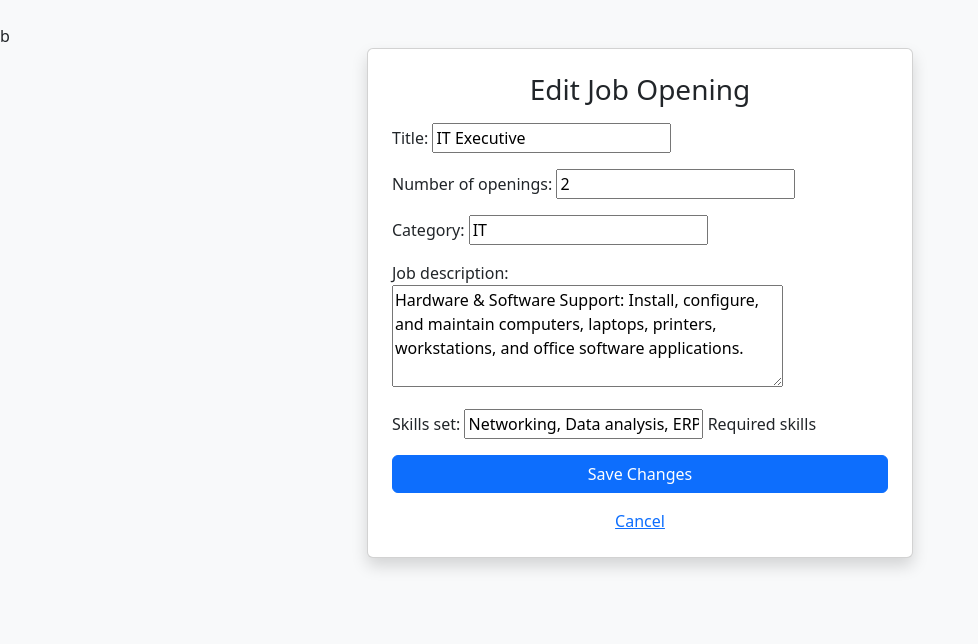
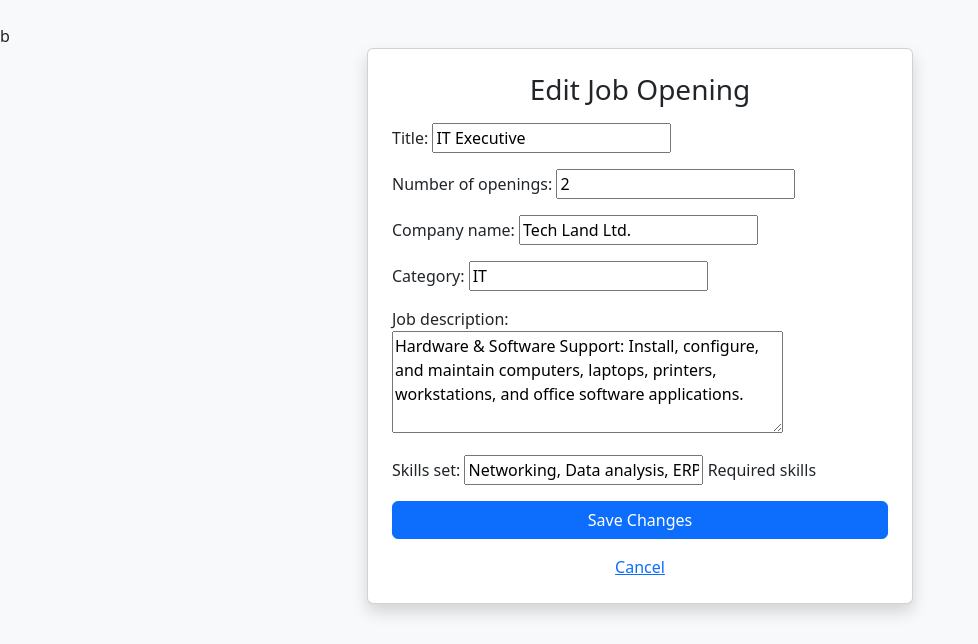
Before and after one commit to MMostafizurR/Job_Portal, a Django app: page /job/edit/3/ in a window 1280 px wide. Shown: the part 56-700 px from the top of the page, without its empty margins (0-978 px from the left). Run offline with Django 5.2, Linux system fonts and the light colour scheme; a user stored in the database is signed in; data comes from the database, SQL or seed files in the repository; both versions use the stored data as it was after the commit.

Commit message:
View done

```diff
--- a/Job_Portal/forms.py
+++ b/Job_Portal/forms.py
@@ -80,7 +80,7 @@ class UserProfileForm(forms.ModelForm):
 class JobPostForm(forms.ModelForm):
     class Meta:
         model = Job
-        fields = ['title', 'number_of_openings', 'category', 'job_description', 'skills_set']
+        fields = ['title', 'number_of_openings', 'company_name', 'category', 'job_description', 'skills_set']
         widgets = {
             'job_description': forms.Textarea(attrs={'rows': 4}),
         }
--- a/Job_Portal/models.py
+++ b/Job_Portal/models.py
@@ -29,6 +29,7 @@ class Job(models.Model):
     recruiter = models.ForeignKey(User, on_delete=models.CASCADE, related_name='jobs')
     title = models.CharField(max_length=200)
     number_of_openings = models.PositiveIntegerField()
+    company_name = models.CharField(max_length=200, blank=True, null=True)
     category = models.CharField(max_length=100)
     job_description = models.TextField()
     skills_set = models.CharField(max_length=255, help_text="Required skills")
--- a/Job_Portal/views.py
+++ b/Job_Portal/views.py
@@ -16,8 +16,10 @@ def dashboard_view(request):
   if query:
     jobs = jobs.filter(
         Q(title__icontains=query)
+        | Q(company_name__icontains=query)
         | Q(category__icontains=query)
         | Q(skills_set__icontains=query)
+        | Q(job_description__icontains=query)
     )
 
   if hasattr(request.user, 'userprofile') and request.user.userprofile.user_type == 'recruiter':
@@ -25,8 +27,10 @@ def dashboard_view(request):
     if query:
       jobs = jobs.filter(
           Q(title__icontains=query)
+          | Q(company_name__icontains=query)
           | Q(category__icontains=query)
           | Q(skills_set__icontains=query)
+          | Q(job_description__icontains=query)
       )
 
   context = {
@@ -83,7 +87,12 @@ def dashboard_view(request):
 
         query = request.GET.get('q', '')
         if query:
-            jobs = Job.objects.filter(skills_set__icontains=query) | Job.objects.filter(title__icontains=query)
+            jobs = Job.objects.filter(
+                Q(skills_set__icontains=query) |
+                Q(title__icontains=query) |
+                Q(company_name__icontains=query) |
+                Q(job_description__icontains=query)
+            )
         else:
             jobs = Job.objects.all()
         context['jobs'] = jobs
--- a/templates/dashboard.html
+++ b/templates/dashboard.html
@@ -15,6 +15,7 @@
                 {% for job in jobs %}
                     <div class="list-group-item mb-3 shadow-sm">
                         <h5>{{ job.title }} <span class="badge bg-success float-end">Openings: {{ job.number_of_openings }}</span></h5>
+                        <h4 class="mb-1">{{ job.company_name }}</h4>
                         <p class="mb-1 text-muted">Category: {{ job.category }} | Required Skills: {{ job.skills_set }}</p>
                         <p>{{ job.job_description }}</p>
                         <div class="mt-2">
```
Also changed, not shown: Job_Portal/migrations/0003_job_company_name.py (added), db.sqlite3.
